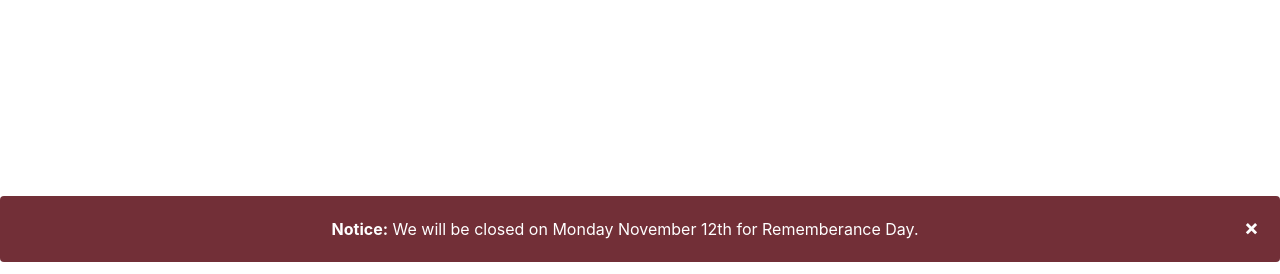
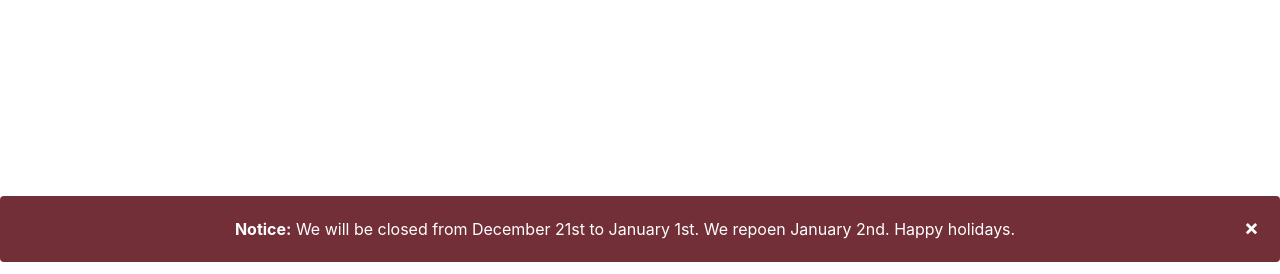
Before and after one commit to JoelMann/NotaryCreston, a website: page index.html in a window 1280 px wide. Shown: the part 260-534 px from the top of the page. Drawn offline with nearby package versions, Linux system fonts and the light colour scheme.

Commit message:
Updated notification

```diff
--- a/index.html
+++ b/index.html
@@ -94,7 +94,7 @@
     <span class="closebtn">&times;</span>
     <strong>Notice:</strong>
 
-    We will be closed on Monday November 12th for Rememberance Day.
+    We will be closed from December 21st to January 1st. We repoen January 2nd. Happy holidays.
 
   </div>
   <!-- End of Alert Box
```
